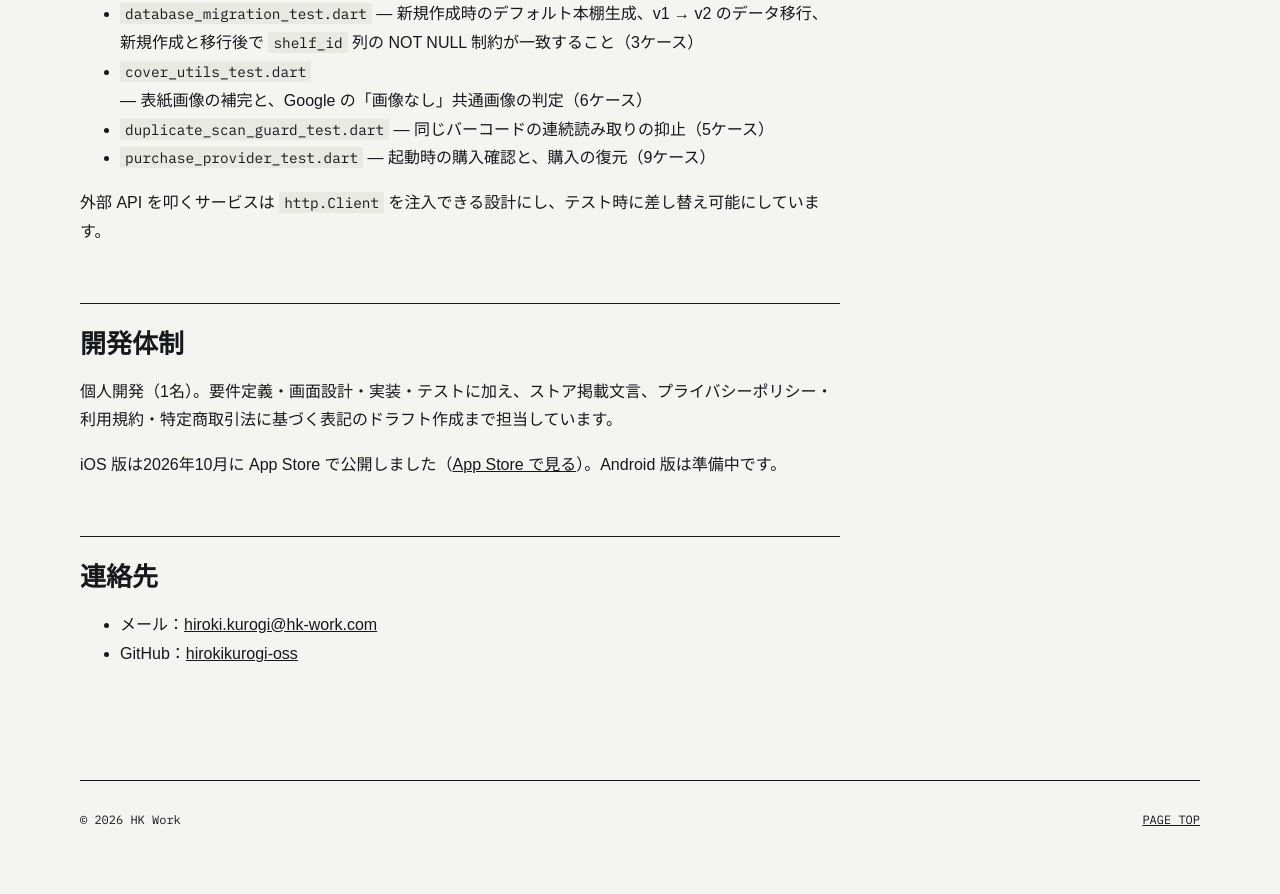
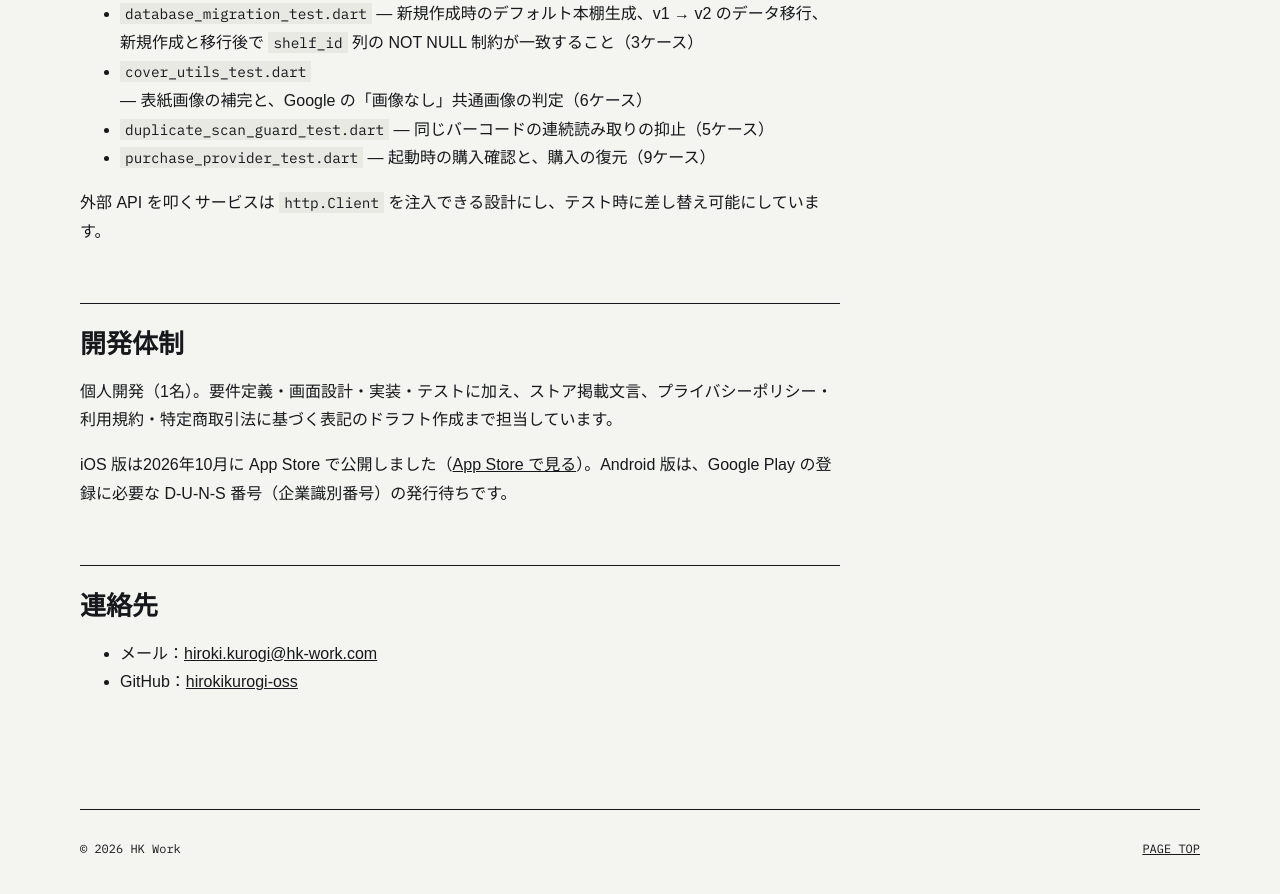
Before and after one commit to hirokikurogi-oss/hirokikurogi-oss.github.io, a Jekyll site: the page built from works/hondana/index.md, in a window 1280 px wide and 900 px high, scrolled down 3399 px. Shown: the top 894 px of the window. Built offline with Jekyll 4.4.1, drawn with Linux system fonts in a browser that asks for light colours; some web fonts are replaced; before the commit the page ends 4270 px from its top, so only the background shows below that.

Commit message:
本棚の Android 版は D-U-N-S 番号の発行待ちと記載
Co-Authored-By: Claude Sonnet 5.5 <noreply@anthropic.com>

```diff
--- a/index.html
+++ b/index.html
@@ -100,7 +100,7 @@ layout: default
         <div class="work-text">
           <p class="num">iOS 版を App Store で公開中</p>
           <h4>本棚（hondana）</h4>
-          <p class="muted">紙の本や漫画をバーコードで登録し、シリーズごとに抜けている巻を見つける蔵書管理アプリ。設計から実装まで1人で担当しました。</p>
+          <p class="muted">紙の本や漫画をバーコードで登録し、シリーズごとに抜けている巻を見つける蔵書管理アプリ。設計から実装まで1人で担当しました。Android 版は、Google Play の登録に必要な D-U-N-S 番号の発行待ちです。</p>
           <p class="mono-s">Flutter · SQLite · in_app_purchase</p>
           <a class="more" href="{{ '/works/hondana/' | relative_url }}">設計の詳細を見る</a>
           <a class="more" href="https://apps.apple.com/jp/app/id6822526220">App Store で見る</a>
--- a/works/hondana/index.md
+++ b/works/hondana/index.md
@@ -96,7 +96,7 @@ UI を伴わないロジック層を対象に、壊れると実害が出る箇
 
 個人開発（1名）。要件定義・画面設計・実装・テストに加え、ストア掲載文言、プライバシーポリシー・利用規約・特定商取引法に基づく表記のドラフト作成まで担当しています。
 
-iOS 版は2026年10月に App Store で公開しました（[App Store で見る](https://apps.apple.com/jp/app/id6822526220)）。Android 版は準備中です。
+iOS 版は2026年10月に App Store で公開しました（[App Store で見る](https://apps.apple.com/jp/app/id6822526220)）。Android 版は、Google Play の登録に必要な D-U-N-S 番号（企業識別番号）の発行待ちです。
 
 ---
 
```
